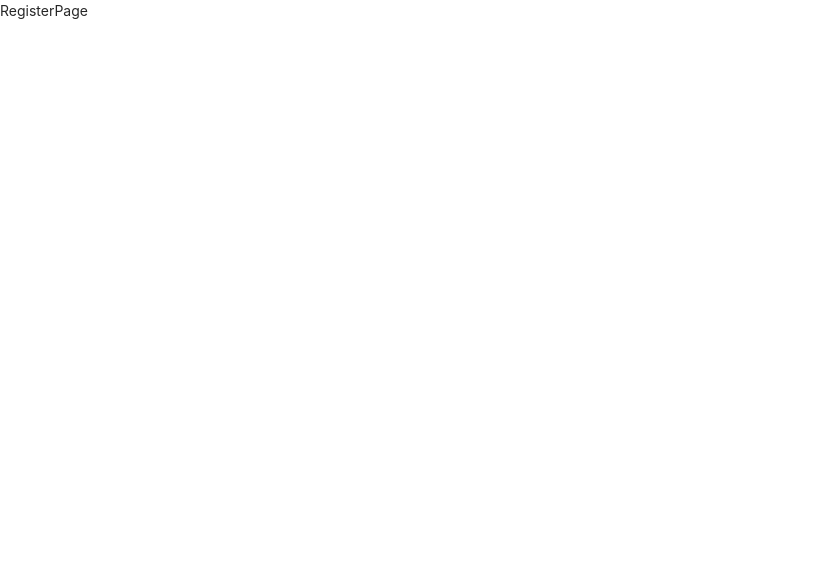
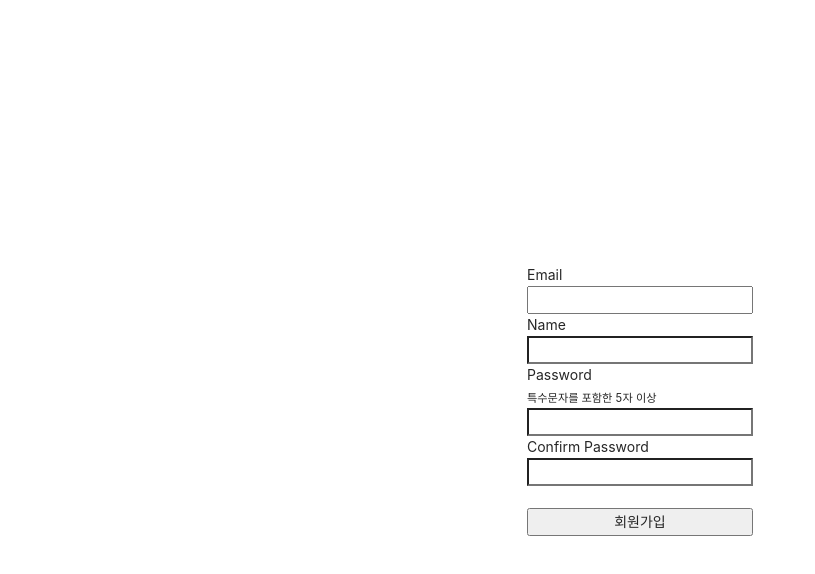
Before and after one commit to Noma98/boiler-plate, a React (Create React App) app in the folder client/: page /register in a window 1280 px wide. Shown: the top 574 px of the page, without its empty margins (0-815 px from the left). Built offline with nearby package versions, Linux system fonts and the light colour scheme.

Commit message:
FB_Feat: Add register page & Edit login feature

```diff
--- a/client/src/_actions/types.js
+++ b/client/src/_actions/types.js
@@ -1 +1,2 @@
 export const LOGIN_USER = "login_user";
+export const REGISTER_USER = "register_user";
--- a/client/src/_actions/user_action.js
+++ b/client/src/_actions/user_action.js
@@ -1,10 +1,25 @@
 import axios from 'axios';
-import { LOGIN_USER } from './types';
+import { LOGIN_USER, REGISTER_USER } from './types';
 
 export function loginUser(dataToSubmit) {
-    const request = axios.post('/api/user/login', dataToSubmit).then(response => response.data);
+    const request = axios.post('/api/user/login', dataToSubmit)
+        .then(response => response.data);
     return {
         type: LOGIN_USER,
         payload: request,
     }
 }
+export async function registerUser(dataToSubmit) {
+    try {
+        const request = await (await axios.post('/api/user/join', dataToSubmit)).data;
+        return {
+            type: REGISTER_USER,
+            payload: request,
+        }
+    } catch (err) {
+        return {
+            type: REGISTER_USER,
+            payload: err,
+        }
+    }
+}
--- a/client/src/_reducers/user_reducer.js
+++ b/client/src/_reducers/user_reducer.js
@@ -1,9 +1,12 @@
-import { LOGIN_USER } from '../_actions/types';
+import { LOGIN_USER, REGISTER_USER } from '../_actions/types';
 
-export default function (prevState = {}, action) {
+export default function userReducer(prevState = {}, action) {
     switch (action.type) {
         case LOGIN_USER:
             return { ...prevState, loginSuccess: action.payload };
+
+        case REGISTER_USER:
+            return { ...prevState, register: action.payload };
 
         default:
             return prevState;
--- a/client/src/components/views/loginPage/loginPage.jsx
+++ b/client/src/components/views/loginPage/loginPage.jsx
@@ -26,7 +26,7 @@ function LoginPage() {
                 if (response.payload.loginSuccess) {
                     history.push("/");
                 } else {
-                    alert("⛔로그인 실패");
+                    alert(`⛔로그인 실패: ${response.payload.message}`);
                 }
             })
 
@@ -39,7 +39,7 @@ function LoginPage() {
                 <label>Email</label>
                 <input type="email" value={email} onChange={handleEmail} />
                 <label>Password</label>
-                <input type="password" value={password} onChange={handlePassword} />
+                <input type="password" minLength="5" value={password} onChange={handlePassword} />
                 <br />
                 <button>Login</button>
             </form>
--- a/client/src/components/views/registerPage/registerPage.jsx
+++ b/client/src/components/views/registerPage/registerPage.jsx
@@ -1,9 +1,67 @@
-import React from 'react'
+import React, { useState } from 'react';
+import { useDispatch } from 'react-redux';
+import { registerUser } from '../../../_actions/user_action';
+import { useHistory } from 'react-router-dom';
 
 function RegisterPage() {
+    const history = useHistory();
+    const dispatch = useDispatch();
+    const [email, setEmail] = useState("");
+    const [password, setPassword] = useState("");
+    const [name, setName] = useState("");
+    const [confirmPassword, setConfirmPassword] = useState("");
+
+    const handleEmail = (e) => {
+        setEmail(e.target.value);
+    }
+    const handlePassword = (e) => {
+        setPassword(e.target.value);
+    }
+    const handleName = (e) => {
+        setName(e.target.value);
+    }
+    const handleConfirmPassword = (e) => {
+        setConfirmPassword(e.target.value);
+    }
+    const handleSubmit = async (e) => {
+        e.preventDefault();
+        if (password !== confirmPassword) {
+            return alert("비밀번호와 비밀번호 확인은 같아야 합니다.");
+        }
+        const body = {
+            email,
+            name,
+            password,
+        }
+        dispatch(registerUser(body))
+            .then(response => {
+                if (response.payload.joinSuccess) {
+                    history.push("/");
+                } else {
+                    alert(`⛔회원가입 실패 : ${response.payload.message}`);
+                }
+            })
+
+    }
     return (
-        <div>
-            RegisterPage
+        <div style={{
+            display: 'flex', justifyContent: 'center', alignItems: 'center', width: '100%', height: '100vh'
+        }}>
+            <form onSubmit={handleSubmit} style={{ display: 'flex', flexDirection: 'column' }}>
+                <label>Email</label>
+                <input type="email" value={email} onChange={handleEmail} />
+                <label>Name</label>
+                <input type="text" value={name} onChange={handleName} />
+                <label>Password
+                    <br />
+                    <small>특수문자를 포함한 5자 이상</small>
+                </label>
+                <input type="password" minLength="5" value={password} onChange={handlePassword} />
+                <label>Confirm Password</label>
+                <input type="password" minLength="5" value={confirmPassword} onChange={handleConfirmPassword} />
+                <br />
+                <button>회원가입</button>
+            </form>
         </div>
     )
 }
```
Also changed, not shown: 1 other file (tests, documents, lock files or other folders).
